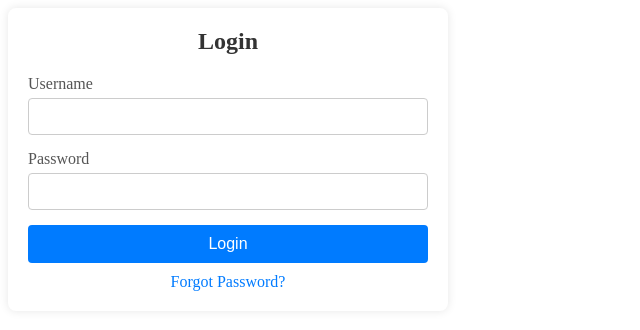
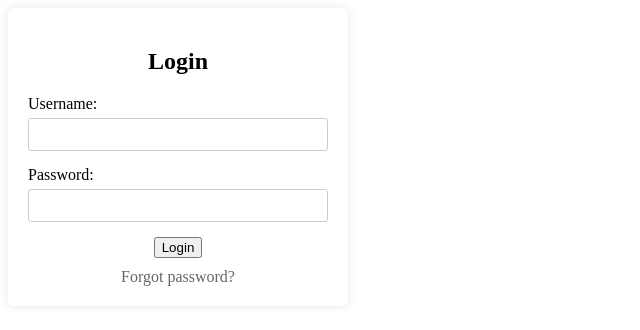
Before and after one commit to Santhan9/ATLEstore, an Angular app: page / in a window 1280 px wide. Shown: the top 330 px of the page, without its empty margins (0-640 px from the left). Built offline with nearby package versions, Linux system fonts and the light colour scheme.

Commit message:
featureloginpage

```diff
--- a/src/app/featureloginpage/featureloginpage.component.css
+++ b/src/app/featureloginpage/featureloginpage.component.css
@@ -1,64 +1,49 @@
 body {
     font-family: Arial, sans-serif;
     background-color: #f0f0f0;
-    margin: 0;
-    display: center;
+    display: flex;
     justify-content: center;
     align-items: center;
     height: 100vh;
+    margin: 0;
 }
 .login-container {
-    background-color: #ffffff;
+    background-color: #fff;
     padding: 20px;
-    border-radius: 8px;
-    box-shadow: 0 0 10px rgba(0, 0, 0, 0.1);
-    width: 100%;
-    max-width: 400px;
-}
-.login-container h2 {
-    margin-top: 0;
+    border-radius: 5px;
+    box-shadow: 0 0 10px rgba(0,0,0,0.1);
+    width: 300px;
     text-align: center;
-    color: #333;
 }
 .form-group {
     margin-bottom: 15px;
+    text-align: left;
 }
 .form-group label {
     display: block;
     margin-bottom: 5px;
-    color: #555;
 }
 .form-group input {
     width: 100%;
-    padding: 10px;
+    padding: 8px;
     border: 1px solid #ccc;
-    border-radius: 4px;
+    border-radius: 3px;
     box-sizing: border-box;
 }
-.form-group input:focus {
-    border-color: #007bff;
-    outline: none;
-}
-.btn {
-    background-color: #007bff;
-    color: #ffffff;
+.form-group button {
+    width: 100%;
+    padding: 10px;
+    background-color: #4CAF50;
+    color: white;
     border: none;
-    padding: 10px;
-    border-radius: 4px;
+    border-radius: 3px;
     cursor: pointer;
-    width: 100%;
-    font-size: 16px;
-    box-sizing: border-box;
-}
-.btn:hover {
-    background-color: #0056b3;
 }
 .forgot-password {
-    text-align: center;
     margin-top: 10px;
 }
 .forgot-password a {
-    color: #007bff;
+    color: #666;
     text-decoration: none;
 }
 .forgot-password a:hover {
--- a/src/app/featureloginpage/featureloginpage.component.html
+++ b/src/app/featureloginpage/featureloginpage.component.html
@@ -1,17 +1,17 @@
 <div class="login-container">
     <h2>Login</h2>
-    <form action="/submit-login" method="post">
+    <form action="login.php" method="POST">
         <div class="form-group">
-            <label for="username">Username</label>
+            <label for="username">Username:</label>
             <input type="text" id="username" name="username" required>
         </div>
         <div class="form-group">
-            <label for="password">Password</label>
+            <label for="password">Password:</label>
             <input type="password" id="password" name="password" required>
         </div>
-        <button type="submit" class="btn">Login</button>
-        <div class="forgot-password">
-            <a href="/forgot-password">Forgot Password?</a>
-        </div>
+        <button type="submit">Login</button>
     </form>
+    <div class="forgot-password">
+        <a href="forgot_password.html">Forgot password?</a>
+    </div>
 </div>
```
